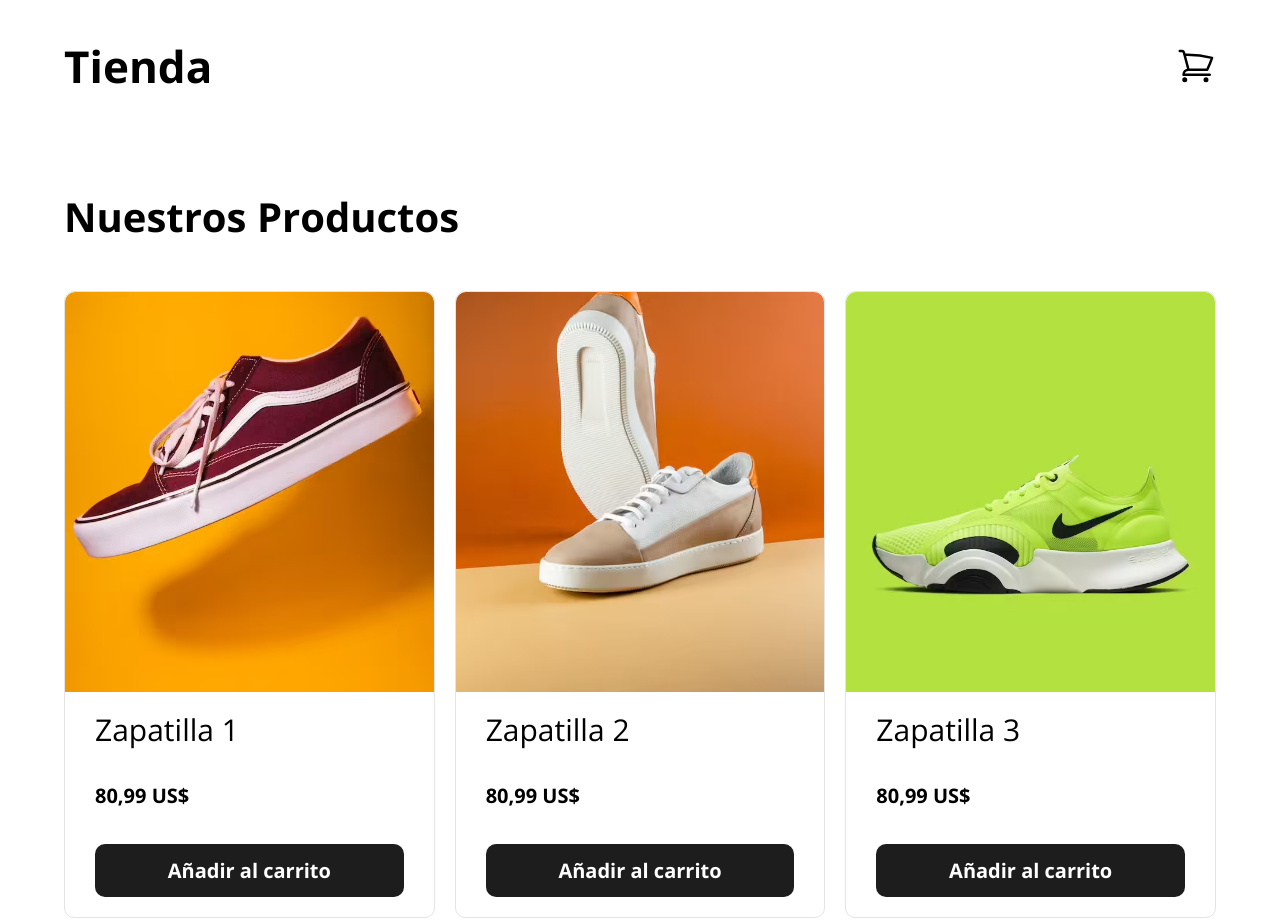
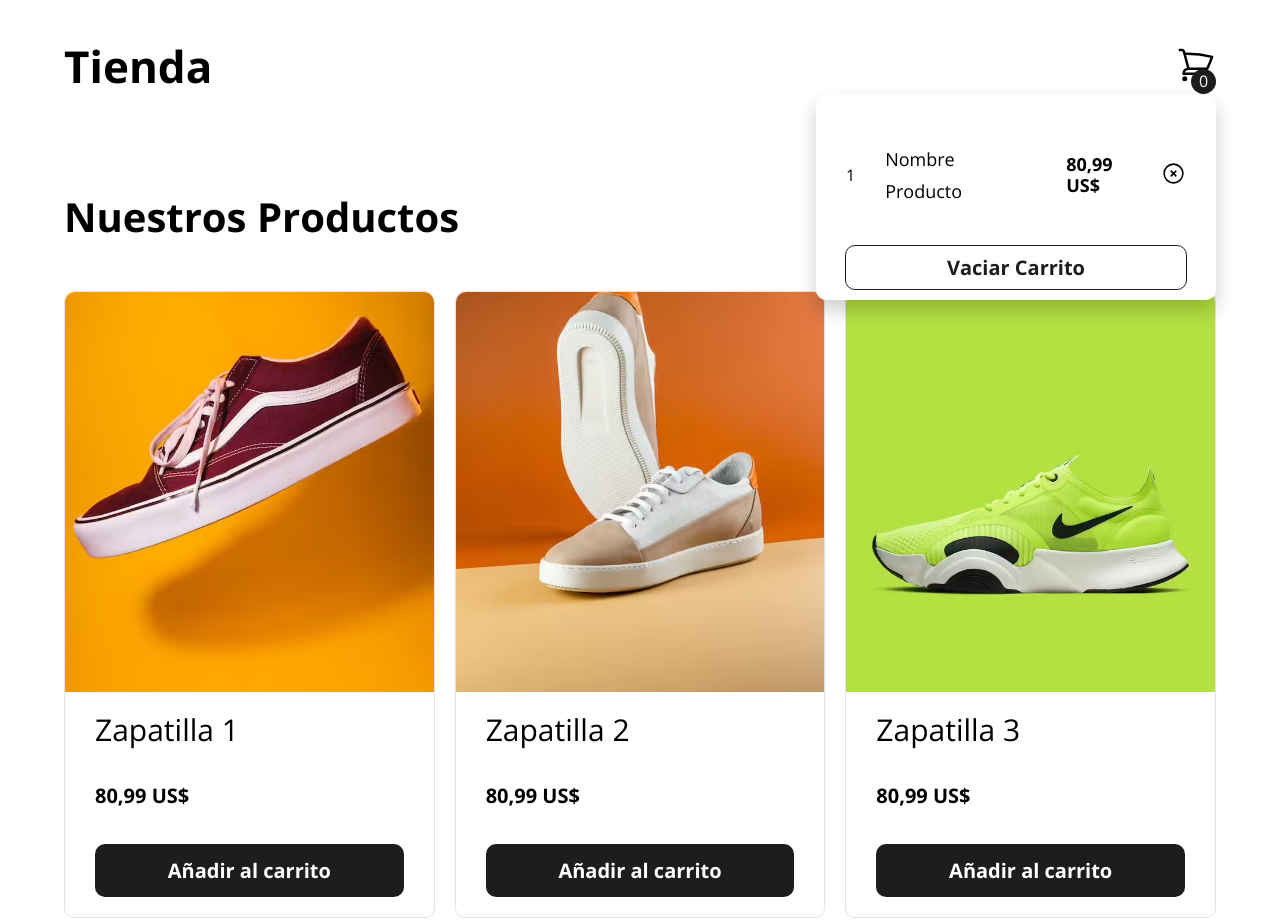
Before and after one commit to MartinezFabian/E-commerce-HTML-Sass-JS, a website: page index.html in a window 1280 px wide. Shown: the top 920 px of the page. Drawn offline with nearby package versions, Linux system fonts and the light colour scheme.

Commit message:
Add HTML and styles of cart

```diff
--- a/index.html
+++ b/index.html
@@ -24,7 +24,7 @@
             viewBox="0 0 24 24"
             stroke-width="1.5"
             stroke="currentColor"
-            class="logo"
+            class="header__logo-icon"
           >
             <path
               stroke-linecap="round"
@@ -32,6 +32,40 @@
               d="M2.25 3h1.386c.51 0 .955.343 1.087.835l.383 1.437M7.5 14.25a3 3 0 00-3 3h15.75m-12.75-3h11.218c1.121-2.3 2.1-4.684 2.924-7.138a60.114 60.114 0 00-16.536-1.84M7.5 14.25L5.106 5.272M6 20.25a.75.75 0 11-1.5 0 .75.75 0 011.5 0zm12.75 0a.75.75 0 11-1.5 0 .75.75 0 011.5 0z"
             />
           </svg>
+          <div class="cart__count">
+            <span id="product-counter">0</span>
+          </div>
+
+          <div class="cart">
+            <div class="cart__product">
+              <div class="cart__info">
+                <span class="cart__info-quantity">1</span>
+                <p class="cart__info-name">Nombre Producto</p>
+                <span class="cart__info-price">80,99 US$</span>
+              </div>
+
+              <div class="cart__delete">
+                <svg
+                  xmlns="http://www.w3.org/2000/svg"
+                  fill="none"
+                  viewBox="0 0 24 24"
+                  stroke-width="1.5"
+                  stroke="currentColor"
+                  class="cart__delete-icon"
+                >
+                  <path
+                    stroke-linecap="round"
+                    stroke-linejoin="round"
+                    d="M9.75 9.75l4.5 4.5m0-4.5l-4.5 4.5M21 12a9 9 0 11-18 0 9 9 0 0118 0z"
+                  />
+                </svg>
+              </div>
+            </div>
+
+            <button class="product__btn product__btn--white">
+              Vaciar Carrito
+            </button>
+          </div>
         </div>
       </div>
     </header>
--- a/src/scss/base/_variables.scss
+++ b/src/scss/base/_variables.scss
@@ -10,3 +10,4 @@ $desktopxl: 1200px;
 $primary-color: #1d1d1d;
 $white: #fff;
 $light-gray: #e4e4e4;
+$red: rgba(255, 0, 0, 0.664);
--- a/src/scss/components/_product-card.scss
+++ b/src/scss/components/_product-card.scss
@@ -54,5 +54,17 @@
     font-size: 2rem;
     font-weight: 700;
     border-radius: 1rem;
+
+    &--white {
+      background-color: v.$white;
+      color: v.$primary-color;
+      border: solid 1px v.$primary-color;
+      width: 90%;
+      padding: 1rem 1rem;
+
+      &:hover {
+        border-color: v.$red;
+      }
+    }
   }
 }
--- a/src/scss/layout/header/_bar.scss
+++ b/src/scss/layout/header/_bar.scss
@@ -10,7 +10,15 @@
   }
 
   &__logo {
-    width: 4rem;
-    height: 4rem;
+    position: relative;
+
+    &-icon {
+      width: 4rem;
+      height: 4rem;
+
+      &:hover {
+        cursor: pointer;
+      }
+    }
   }
 }
--- /dev/null
+++ b/src/scss/layout/header/_cart.scss
@@ -0,0 +1,94 @@
+@use "../../base/variables" as v;
+
+.cart {
+  position: absolute;
+  top: 5rem;
+  right: 0;
+  background-color: v.$white;
+  width: 25rem;
+  z-index: 1;
+  box-shadow: 0 1rem 2rem rgba(0, 0, 0, 0.2);
+  display: flex;
+  flex-direction: column;
+  align-items: center;
+  padding: 1rem;
+  border-radius: 1rem;
+
+  @media (min-width: v.$tablet) {
+    width: 40rem;
+  }
+
+  &__count {
+    position: absolute;
+    top: 55%;
+    right: 0;
+    background-color: v.$primary-color;
+    color: v.$white;
+    width: 2.5rem;
+    height: 2.5rem;
+    display: flex;
+    justify-content: center;
+    align-items: center;
+    border-radius: 50%;
+  }
+
+  &__product {
+    display: flex;
+    flex-direction: row;
+    justify-content: space-between;
+    align-items: center;
+    padding: 1rem;
+
+    @media (min-width: v.$tablet) {
+      padding: 2rem;
+    }
+  }
+
+  &__info {
+    display: flex;
+    flex-direction: row;
+    align-items: center;
+    gap: 3rem;
+
+    &-name {
+      font-size: 1.6rem;
+    }
+    &-price {
+      font-size: 1.6rem;
+      font-weight: 700;
+    }
+    &_quantity {
+      font-size: 1.6rem;
+    }
+
+    @media (min-width: v.$tablet) {
+      &-name {
+        font-size: 1.8rem;
+      }
+      &-price {
+        font-size: 1.8rem;
+        font-weight: 700;
+      }
+      &_quantity {
+        font-size: 1.8rem;
+      }
+    }
+  }
+
+  &__delete {
+    padding-left: 1rem;
+    &-icon {
+      width: 2.5rem;
+      height: 2.5rem;
+
+      &:hover {
+        cursor: pointer;
+        stroke: v.$red;
+      }
+    }
+  }
+
+  &--hidden {
+    display: none;
+  }
+}
--- a/src/scss/layout/header/_index.scss
+++ b/src/scss/layout/header/_index.scss
@@ -1 +1,2 @@
 @forward "bar";
+@forward "cart";
```
Also changed, not shown: build/css/app.css.
